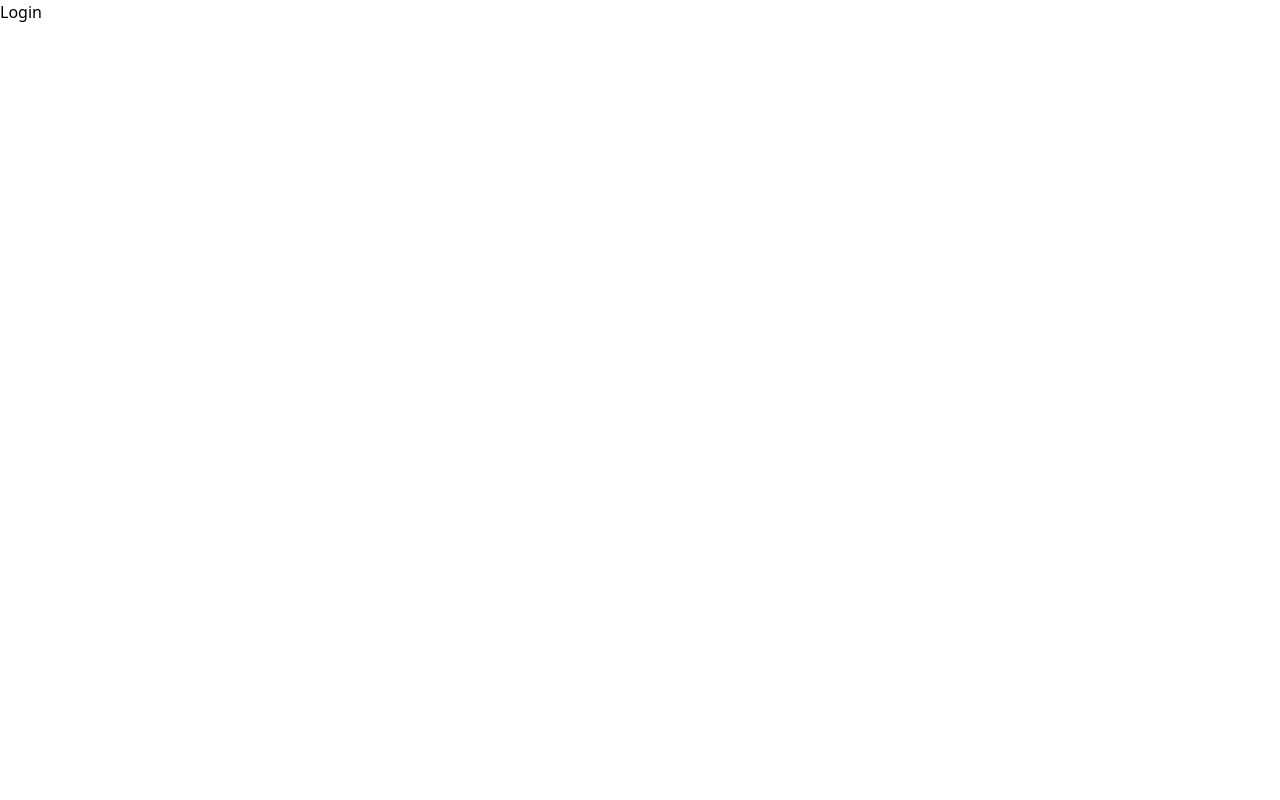
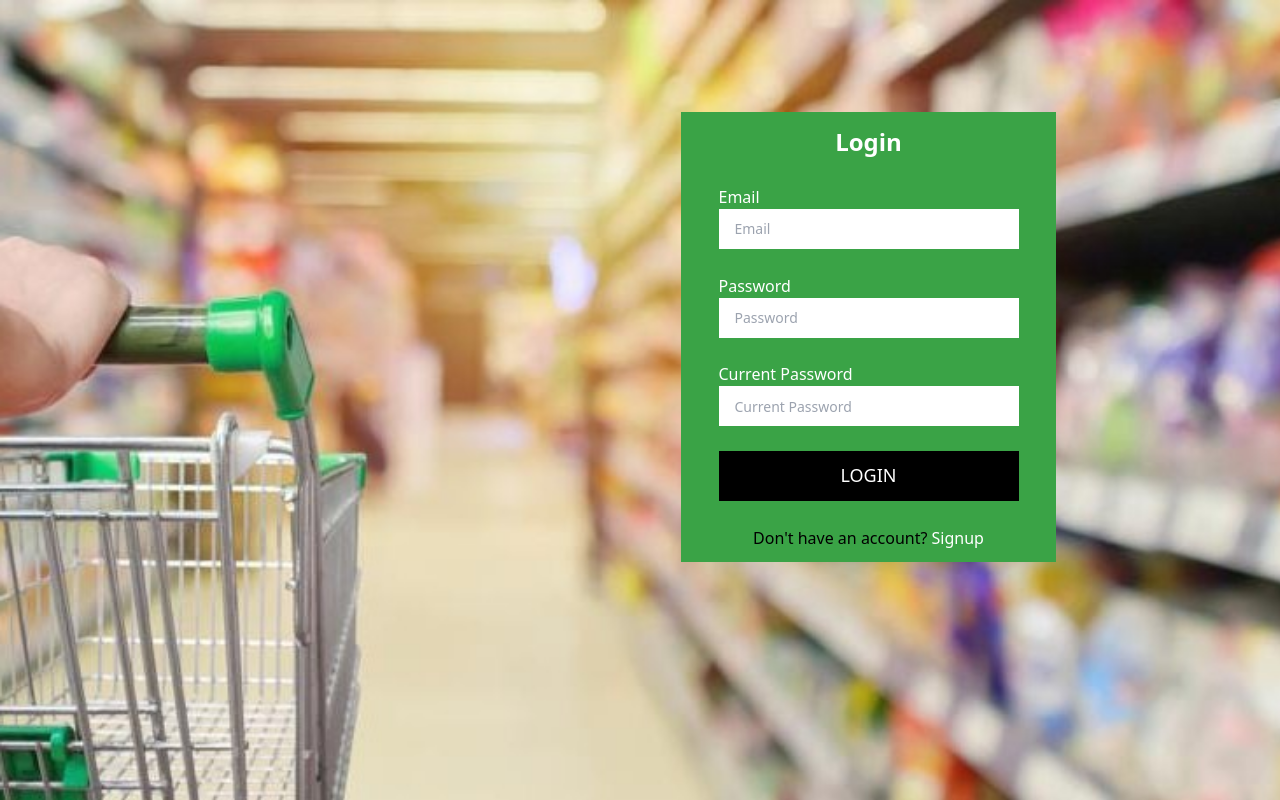
Before and after one commit to khaled-bissani/shelves-tracker, a React (Create React App) app in the folder supplier-frontend/: page /login in a window 1280 px wide. Built offline with nearby package versions, Linux system fonts and the light colour scheme.

Commit message:
Frontend <> Supplier frontend: adding all the components to the login page

```diff
--- a/supplier-frontend/src/pages/login/Login.js
+++ b/supplier-frontend/src/pages/login/Login.js
@@ -1,8 +1,22 @@
 import React from 'react'
+import SignupLoginButton from '../../components/SignupLoginButton'
+import TextInput from '../../components/TextInput'
+import Background from '../../assets/background.jpg'
 
 const Login = () => {
   return (
-    <div>Login</div>
+    <div className='flex justify-end h-screen' style={{backgroundImage : `url(${Background})`, backgroundRepeat:"no-repeat", backgroundSize:"cover"}}>
+        <div className='flex flex-col items-center justify-around w-[375px] h-[450px] bg-[#3AA346] mt-28 mr-56'>
+            <h1 className='font-sans font-bold text-[24px] text-white'>Login</h1>
+            <TextInput label={"Email"} type={"email"} placeholder={"Email"} />
+            <TextInput label={"Password"} type={"password"} placeholder={"Password"} />
+            <TextInput label={"Current Password"} type={"password"} placeholder={"Current Password"} />
+            <SignupLoginButton text={"LOGIN"}/>
+            <p className='font-sans'>Don't have an account?
+                <span className='text-white cursor-pointer'> Signup</span>
+            </p>
+        </div>
+    </div>
   )
 }
 
--- a/supplier-frontend/src/pages/signup/Signup.js
+++ b/supplier-frontend/src/pages/signup/Signup.js
@@ -34,7 +34,7 @@ const Signup = () => {
             <TextInput label={"Password"} type={"password"} placeholder={"Password"} value={user.password} onChange={(e)=>handleChange(e,"password")}/>
             <TextInput label={"Current Password"} type={"password"} placeholder={"Current Password"} value={user.current_password} onChange={(e)=>handleChange(e,"current_password")}/>
             <SignupLoginButton text={"SIGNUP"} onClick={handleClick}/>
-            <p className='font-sans'>Already Have an account?
+            <p className='font-sans'>Already have an account?
                 <span className='text-white cursor-pointer' onClick={() =>{navigate("/login")}}>
                     Login
                 </span>
```
